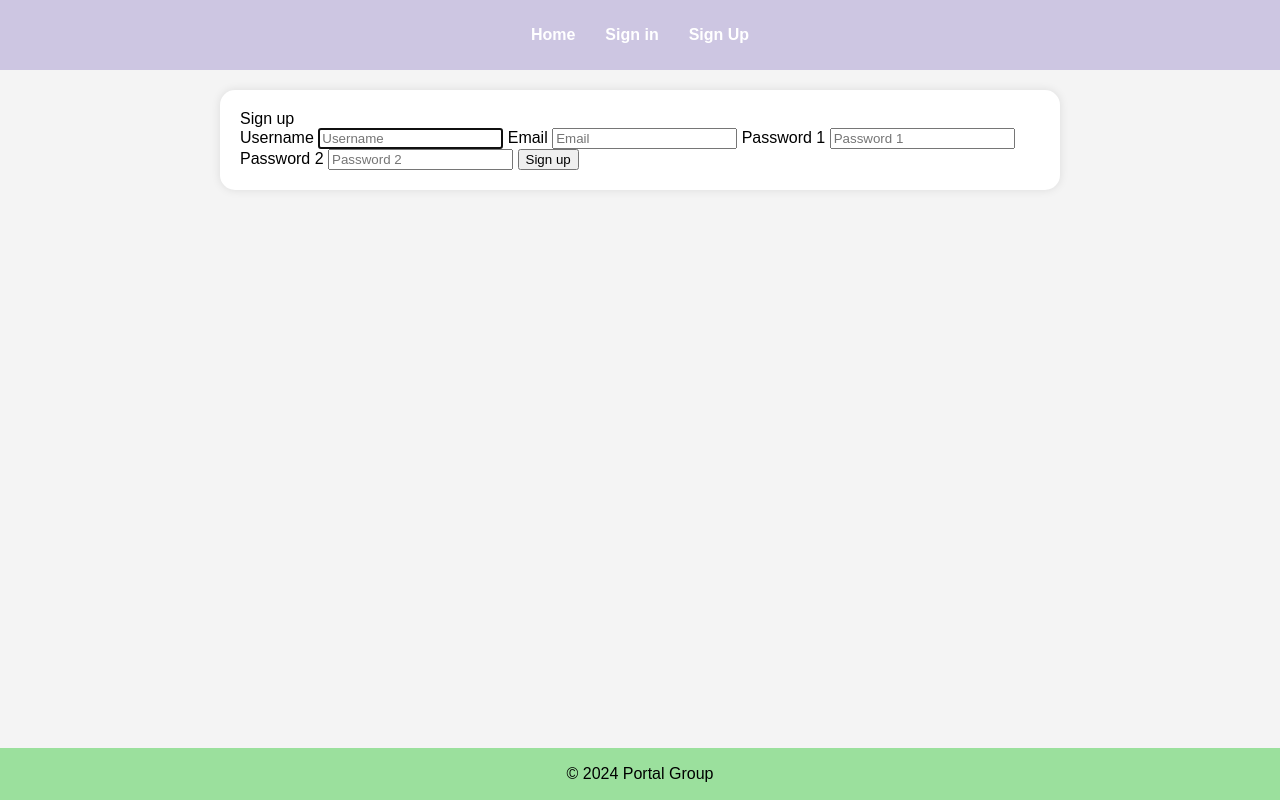
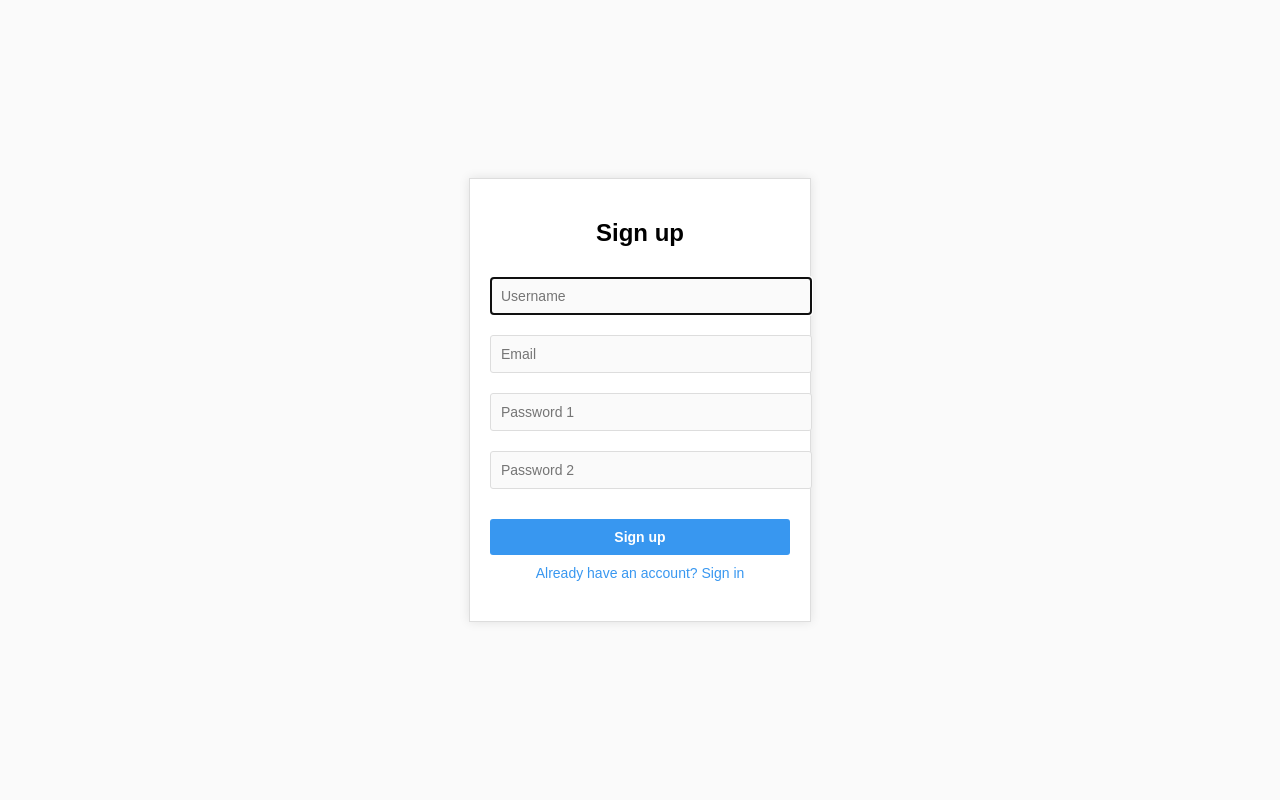
Before and after one commit to Filip-Mistyuk/Social-Media, a Django app: page /auth_sys/signup/ in a window 1280 px wide. Run offline with Django 5.2, Linux system fonts and the light colour scheme.

Commit message:
add css to a auth_sys

```diff
--- a/Social/Social/settings.py
+++ b/Social/Social/settings.py
@@ -38,9 +38,9 @@ INSTALLED_APPS = [
     'django.contrib.sessions',
     'django.contrib.messages',
     'django.contrib.staticfiles',
+    'auth_sys',
     'main',
     'Post',
-    'auth_sys',
 ]
 
 MIDDLEWARE = [
--- a/Social/static/css/home.css
+++ b/Social/static/css/home.css
@@ -1,14 +1,13 @@
-
 body {
   font-family: Arial, sans-serif;
   margin: 0;
   padding: 0;
-  background-color: #f4f4f4;
+  background-color: #fafafa;
 }
 
 header {
-  background-color: #cdc6e2;
-  color: white;
+  background-color: #fff;
+  border-bottom: 1px solid #ddd;
   padding: 10px 0;
   text-align: center;
 }
@@ -18,6 +17,7 @@ nav ul {
   padding: 0;
   display: flex;
   justify-content: center;
+  margin: 0;
 }
 
 nav ul li {
@@ -25,7 +25,7 @@ nav ul li {
 }
 
 nav ul li a {
-  color: white;
+  color: #333;
   text-decoration: none;
   font-weight: bold;
 }
@@ -38,16 +38,16 @@ main {
   padding: 20px;
   max-width: 800px;
   margin: 20px auto;
-  background-color: white;
+  background-color: #fff;
   box-shadow: 0 0 10px rgba(0, 0, 0, 0.1);
-  border-radius: 15px;
 }
 
 footer {
-  background-color: #9be09d;
-  color: rgb(0, 0, 0);
+  background-color: #fff;
+  border-top: 1px solid #ddd;
+  color: #333;
   text-align: center;
-  padding: 1px 0;
+  padding: 10px 0;
   position: fixed;
   width: 100%;
   bottom: 0;
--- /dev/null
+++ b/Social/static/css/signup.css
@@ -0,0 +1,71 @@
+body {
+    font-family: 'Arial', sans-serif;
+    background-color: #fafafa;
+    display: flex;
+    justify-content: center;
+    align-items: center;
+    height: 100vh;
+    margin: 0;
+  }
+
+  .auth-container {
+    background-color: #fff;
+    border: 1px solid #ddd;
+    padding: 40px 20px;
+    width: 300px;
+    text-align: center;
+    box-shadow: 0 0 10px rgba(0, 0, 0, 0.1);
+  }
+
+  .auth-container .title {
+    font-size: 24px;
+    margin-bottom: 20px;
+    font-weight: bold;
+  }
+
+  .auth-form label {
+    display: none;
+  }
+
+  .auth-form input {
+    width: 100%;
+    padding: 10px;
+    margin: 10px 0;
+    border: 1px solid #ddd;
+    border-radius: 3px;
+    background-color: #fafafa;
+    font-size: 14px;
+  }
+
+  .auth-form input:focus {
+    border-color: #bbb;
+  }
+
+  .auth-form-btn {
+    width: 100%;
+    padding: 10px;
+    margin-top: 20px;
+    background-color: #3897f0;
+    color: white;
+    border: none;
+    border-radius: 3px;
+    cursor: pointer;
+    font-size: 14px;
+    font-weight: bold;
+  }
+
+  .auth-form-btn:hover {
+    background-color: #2980e0;
+  }
+
+  .auth-form a {
+    display: block;
+    margin-top: 10px;
+    color: #3897f0;
+    text-decoration: none;
+    font-size: 14px;
+  }
+
+  .auth-form a:hover {
+    text-decoration: underline;
+  }
--- a/Social/templates/auth_sys/signup.html
+++ b/Social/templates/auth_sys/signup.html
@@ -1,20 +1,28 @@
-{% extends "base.html" %}
-{% load i18n %}
-
-{% block title %}{% translate "Sign up" %}{% endblock %}
-
-{% block content %}
+<!DOCTYPE html>
+<html lang="en">
+<head>
+  <meta charset="UTF-8">
+  <meta name="viewport" content="width=device-width, initial-scale=1.0">
+  <title>Sign up</title>
+  {% load static %}
+  <link rel="stylesheet" type="text/css" href="{% static 'css/signup.css' %}">
+</head>
+<body>
+  <div class="auth-container">
     <form method="post" class="auth-form">
       {% csrf_token %}
-    <div class="title">{% translate "Sign up" %}</div>
-        <label for="username">{% translate "Username" %}</label>
+      <div class="title">Sign up</div>
+      <label for="username">Username</label>
       {{ form.username }}
-        <label for="email">{% translate "Email" %}</label>
+      <label for="email">Email</label>
       {{ form.email }}
-        <label for="password1">{% translate "Password 1" %}</label>
+      <label for="password1">Password 1</label>
       {{ form.password1 }}
-        <label for="password2">{% translate "Password 2" %}</label>
+      <label for="password2">Password 2</label>
       {{ form.password2 }}
-    <button type="submit" class="auth-form-btn" href="{% url 'auth_sys:login' %}">{% translate "Sign up" %}</button>
+      <button type="submit" class="auth-form-btn">Sign up</button>
+      <a href="{% url 'auth_sys:login' %}">Already have an account? Sign in</a>
     </form>
-{% endblock %}
+  </div>
+</body>
+</html>
```
Also changed, not shown: other parts of Social/static/css/home.css (+30 -14 lines), Social/static/css/signin.css (added, +71 -0 lines), Social/templates/auth_sys/login.html (+17 -8 lines). Lines whose indentation alone changed are shown as unchanged.
